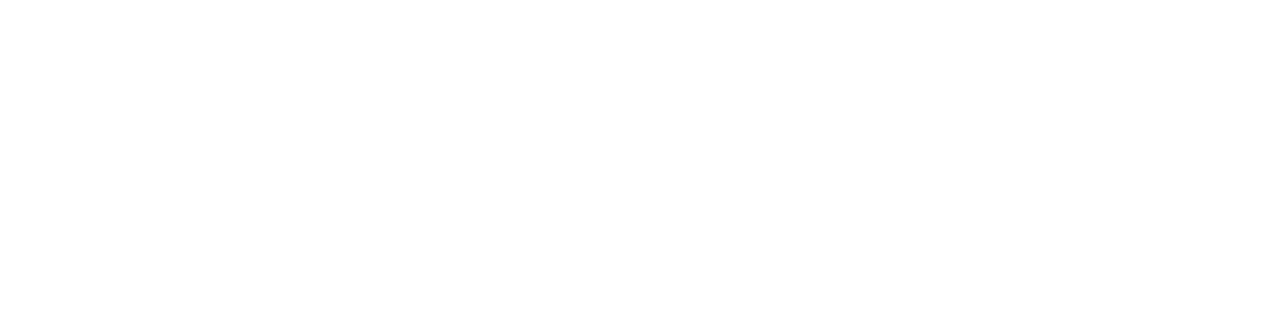
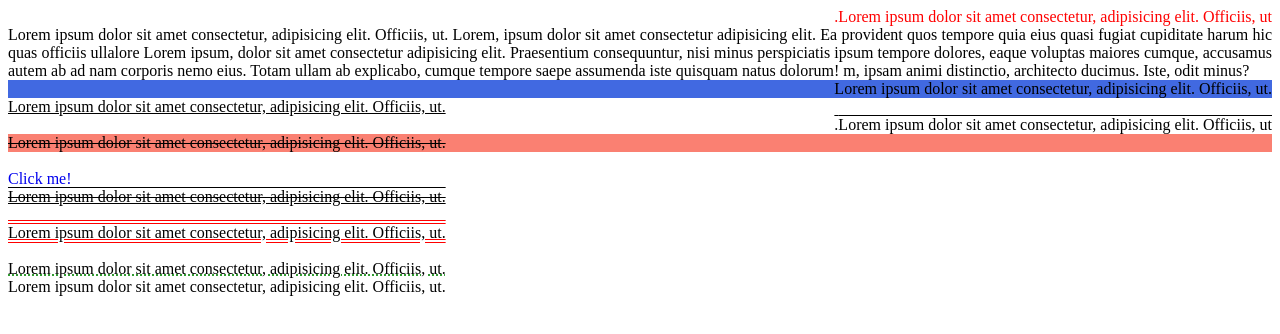
Before and after one commit to MerajBighamian/css, a plain HTML site: page section8/index.html in a window 1280 px wide. Drawn offline with Linux system fonts and the light colour scheme.

Commit message:
add direction and text-align and text-decoration concepts

```diff
--- a/section8/index.html
+++ b/section8/index.html
@@ -1,12 +1,32 @@
 <!DOCTYPE html>
 <html lang="en">
+
 <head>
     <link rel="stylesheet" href="style.css">
     <meta charset="UTF-8">
     <meta name="viewport" content="width=device-width, initial-scale=1.0">
     <title>Text Formatting</title>
 </head>
+
 <body>
+    <div class="text1">Lorem ipsum dolor sit amet consectetur, adipisicing elit. Officiis, ut.</div>
+    <div class="text2">Lorem ipsum dolor sit amet consectetur, adipisicing elit. Officiis, ut. Lorem, ipsum dolor sit
+        amet consectetur adipisicing elit. Ea provident quos tempore quia eius quasi fugiat cupiditate harum hic quas
+        officiis ullalore Lorem ipsum, dolor sit amet consectetur adipisicing elit. Praesentium consequuntur, nisi minus
+        perspiciatis ipsum tempore dolores, eaque voluptas maiores cumque, accusamus autem ab ad nam corporis nemo eius.
+        Totam ullam ab explicabo, cumque tempore saepe assumenda iste quisquam natus dolorum! m, ipsam animi distinctio,
+        architecto ducimus. Iste, odit minus?</div>
+    <div class="text3">Lorem ipsum dolor sit amet consectetur, adipisicing elit. Officiis, ut.</div>
+    <div class="text4">Lorem ipsum dolor sit amet consectetur, adipisicing elit. Officiis, ut.</div>
+    <div class="text5">Lorem ipsum dolor sit amet consectetur, adipisicing elit. Officiis, ut.</div>
+    <div class="text6">Lorem ipsum dolor sit amet consectetur, adipisicing elit. Officiis, ut.</div>
+    <br>
+    <a href="#">Click me!</a>
+    <br>
+    <div class="text7">Lorem ipsum dolor sit amet consectetur, adipisicing elit. Officiis, ut.</div><br>
+    <div class="text8">Lorem ipsum dolor sit amet consectetur, adipisicing elit. Officiis, ut.</div><br>
+    <div class="text9">Lorem ipsum dolor sit amet consectetur, adipisicing elit. Officiis, ut.</div>
+    <div class="text10">Lorem ipsum dolor sit amet consectetur, adipisicing elit. Officiis, ut.</div>
+</body>
 
-</body>
 </html>
--- a/section8/style.css
+++ b/section8/style.css
@@ -0,0 +1,75 @@
+/* text formatting ==> property of change display texts */
+
+/* direction property of change text direction   */
+/* *{
+    direction: rtl;
+} */
+
+div.text1{
+    direction: rtl;
+    color: red;
+}
+
+/* ############################################################################### */
+
+/* text-align ==> defining align of text | defaulte value == left |  | Inheritance is like color property */
+
+/* justify */
+div.text2{
+    text-align: justify;
+}
+
+/* start  ==> depending on direction | example => direction==left  so ==> text-align:start == text-align : left*/
+div.text3{
+    text-align: start;
+}
+
+/* end  ==> depending on direction | example => direction==left  so ==> text-align:end == text-align : right*/
+div.text3{
+    text-align: end;
+    background-color: royalblue;
+}
+
+/* ############################################################################### */
+
+/* text-decoration  ==> The appearance of the text */
+
+/* underline ==> uderline for text */
+div.text4{
+    text-decoration: underline;
+}
+
+/* overline ==> overline for text */
+div.text5{
+    text-decoration: overline;
+    direction: rtl;
+}
+
+/* none ==> none line */
+a{
+    text-decoration: none;
+}
+
+/* line-through ==> line-through for text  */
+div.text6{
+    text-decoration: line-through;
+    background-color: salmon;
+}
+
+/* multi value of text-decoration */
+div.text7{
+    text-decoration: line-through overline underline;
+}
+
+/* text-decoration in css3 */
+div.text8{
+    text-decoration: underline overline;
+    text-decoration-color: red; /* define text decoration color */
+    text-decoration-style: double; /* define text decoration line type (solid|dotted|dashed|double) */
+}
+
+
+/* Shorthand of text-decoration  */
+div.text9{
+    text-decoration: underline dotted green;
+}
```
